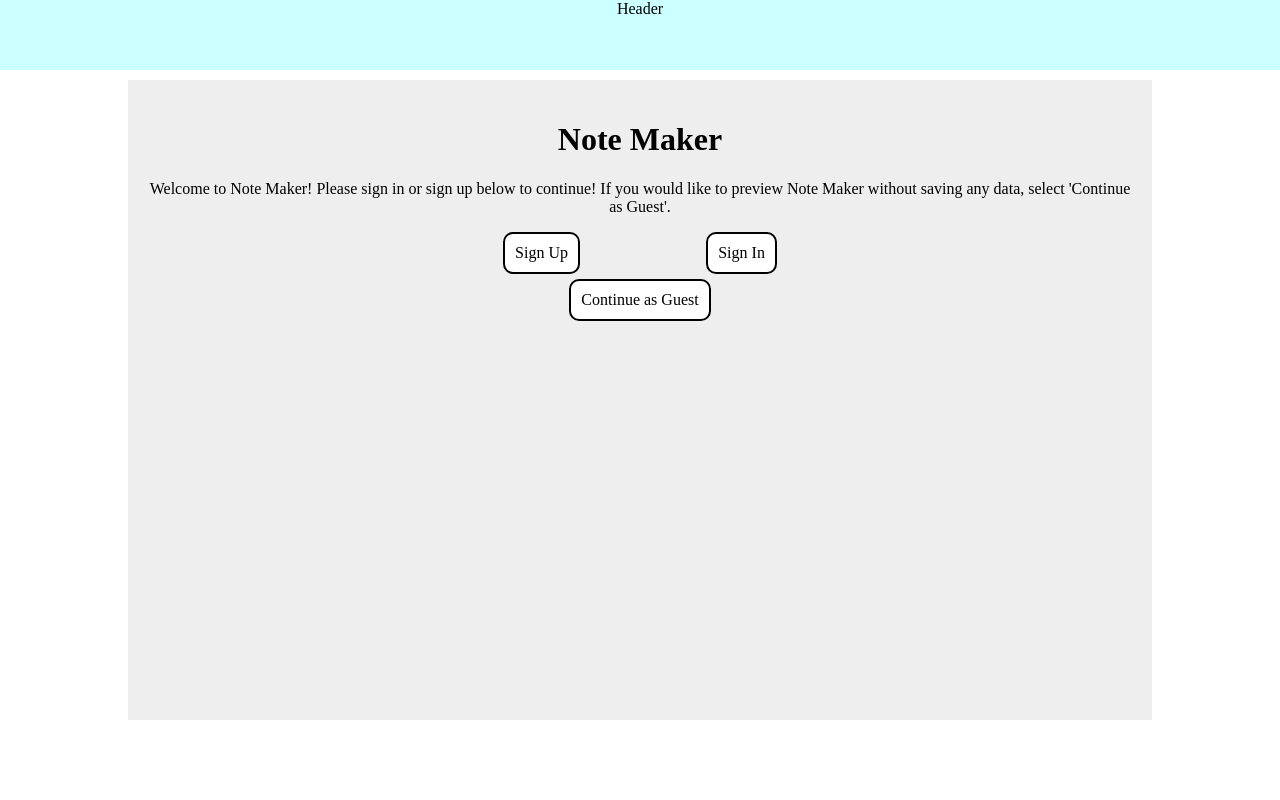
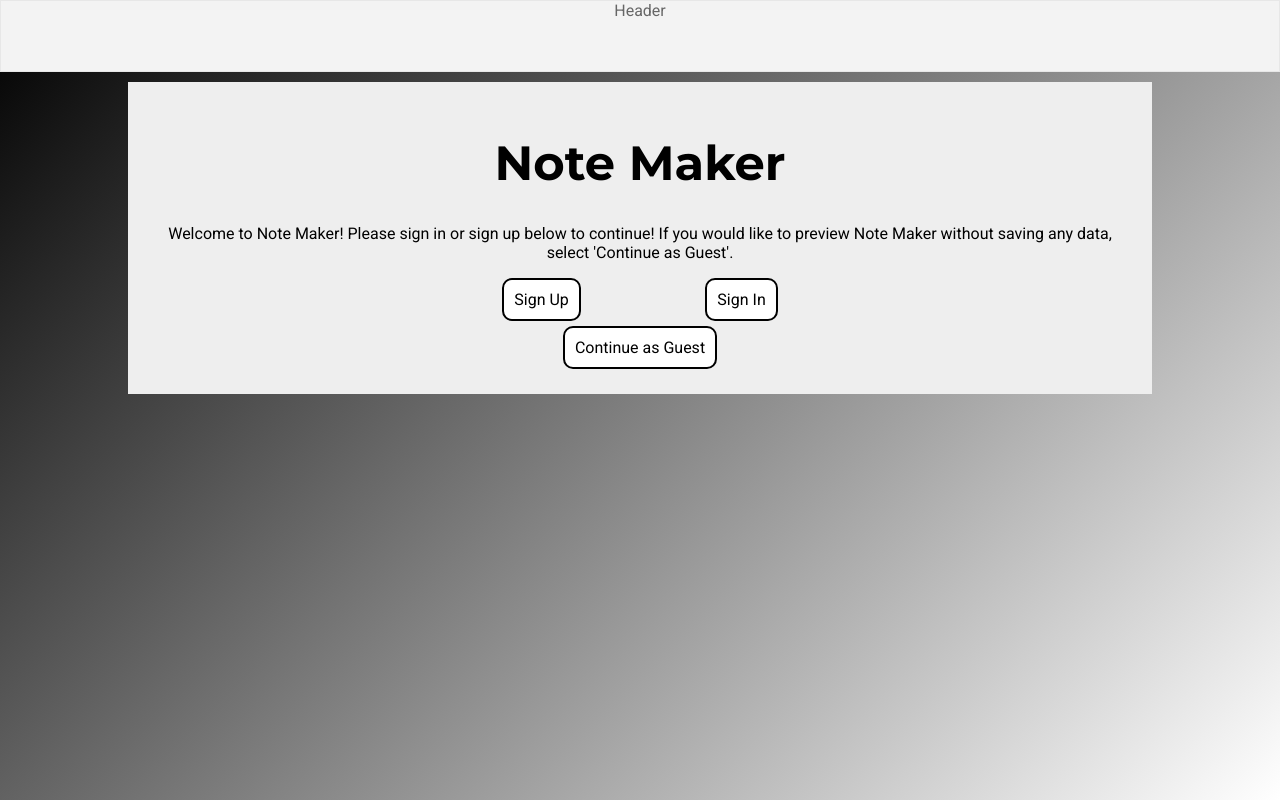
Before and after one commit to kroessam/note-maker, a React (Vite) app: page / in a window 1280 px wide. Built offline with nearby package versions, Linux system fonts and the light colour scheme.

Commit message:
Google Fonts Imported

```diff
--- a/index.html
+++ b/index.html
@@ -1,8 +1,18 @@
-<!doctype html>
+<!DOCTYPE html>
 <html lang="en">
   <head>
     <meta charset="UTF-8" />
     <link rel="icon" type="image/svg+xml" href="/vite.svg" />
+    <link rel="preconnect" href="https://fonts.googleapis.com" />
+    <link rel="preconnect" href="https://fonts.gstatic.com" crossorigin />
+    <link
+      href="https://fonts.googleapis.com/css2?family=Roboto:ital,wght@0,100;0,300;0,400;0,500;0,700;0,900;1,100;1,300;1,400;1,500;1,700;1,900&display=swap"
+      rel="stylesheet"
+    />
+    <link
+      href="https://fonts.googleapis.com/css2?family=Montserrat:ital,wght@0,100..900;1,100..900&family=Roboto:ital,wght@0,100;0,300;0,400;0,500;0,700;0,900;1,100;1,300;1,400;1,500;1,700;1,900&display=swap"
+      rel="stylesheet"
+    />
     <meta name="viewport" content="width=device-width, initial-scale=1.0" />
     <title>Note Maker</title>
   </head>
--- a/src/App.css
+++ b/src/App.css
@@ -5,18 +5,30 @@ html {
 
 body {
   margin: 0;
+  min-height: 100vh;
+  font-family: "Roboto", sans-serif;
+  background-image: linear-gradient(135deg, black, white);
 }
 
 header {
   height: 70px;
-  background-color: #cff;
   margin-bottom: 10px;
+  border: 1px solid #e7e7e7;
+  background-color: #f3f3f3;
+  color: #666;
 }
 
 main {
-  min-height: 600px;
   background-color: #eee;
   padding: 20px;
+}
+
+h1, h2, h3, h4, h5, h6 {
+  font-family: "Montserrat", sans-serif;
+}
+
+h1 {
+  font-size: 48px;
 }
 
 .btn-box {
@@ -42,7 +54,7 @@ main {
 
 @keyframes shake-fill {
   50% {
-    transform: rotate(10deg);
+    transform: rotate(5deg);
   }
   100% {
     color: #eee;
```
